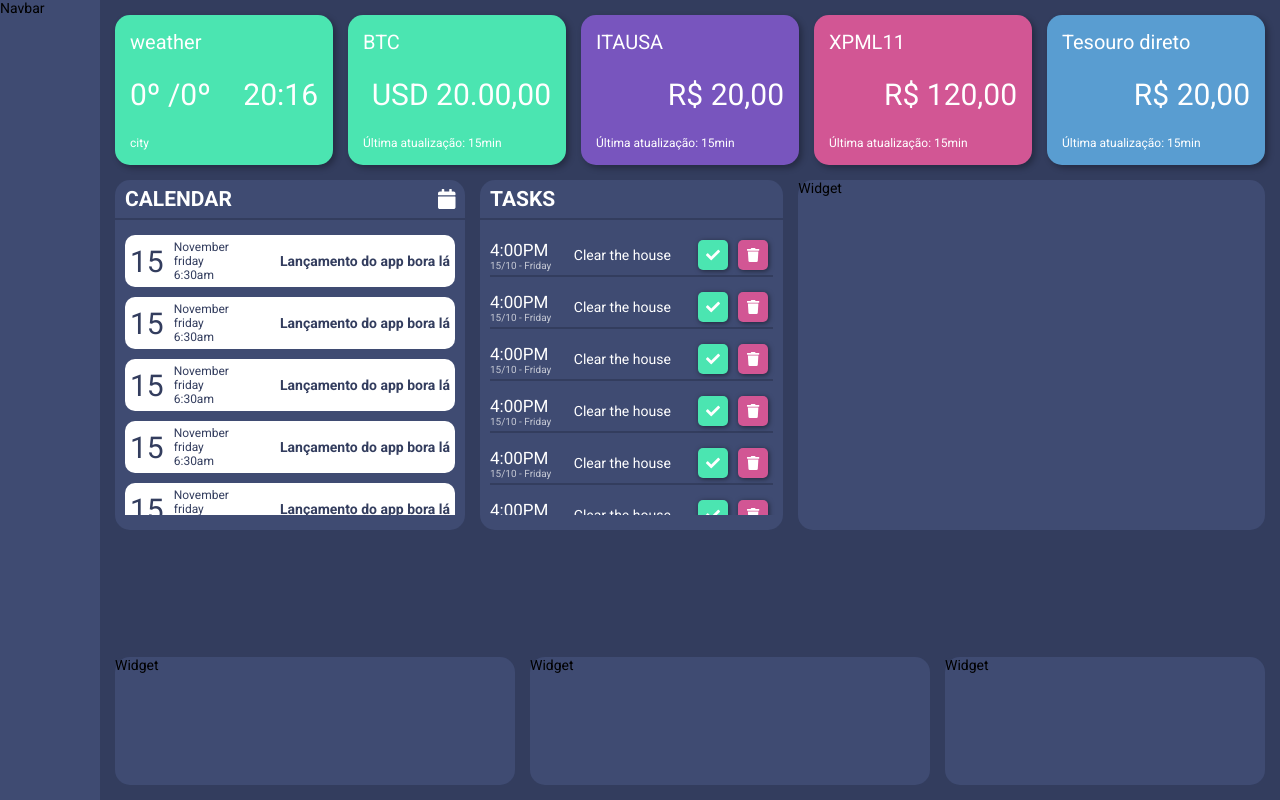
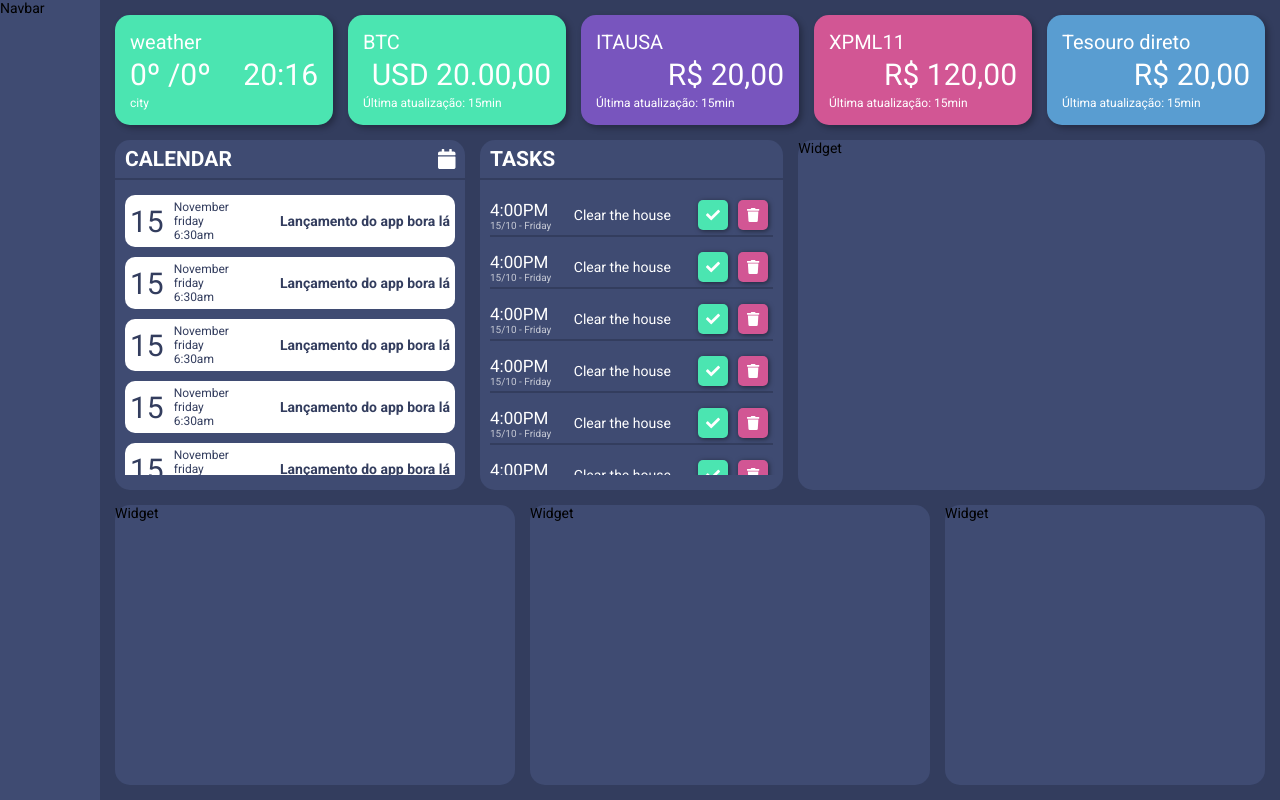
Before and after one commit to niltonslf/one-dashboard, a React (Create React App) app: page / in a window 1280 px wide. Built offline with nearby package versions, Linux system fonts and the light colour scheme; no server answers; what unsplash-js would draw is missing.

Commit message:
FIX: Ajusta o tamanho do widget small

```diff
--- a/src/components/Widgets/small/styles.css
+++ b/src/components/Widgets/small/styles.css
@@ -4,7 +4,7 @@
     border-radius: 15px;
     padding: 15px;
 
-    height: 150px;
+    height: 110px;
 
     display: flex;
     flex-direction: column;
--- a/src/pages/Dashboard/styles.css
+++ b/src/pages/Dashboard/styles.css
@@ -11,7 +11,7 @@
 
 .body-container {
     display: grid;
-    grid-template-rows: 150px auto auto;
+    grid-template-rows: 110px auto 1fr;
     grid-gap: 15px;
     padding: 15px;
 }
```
